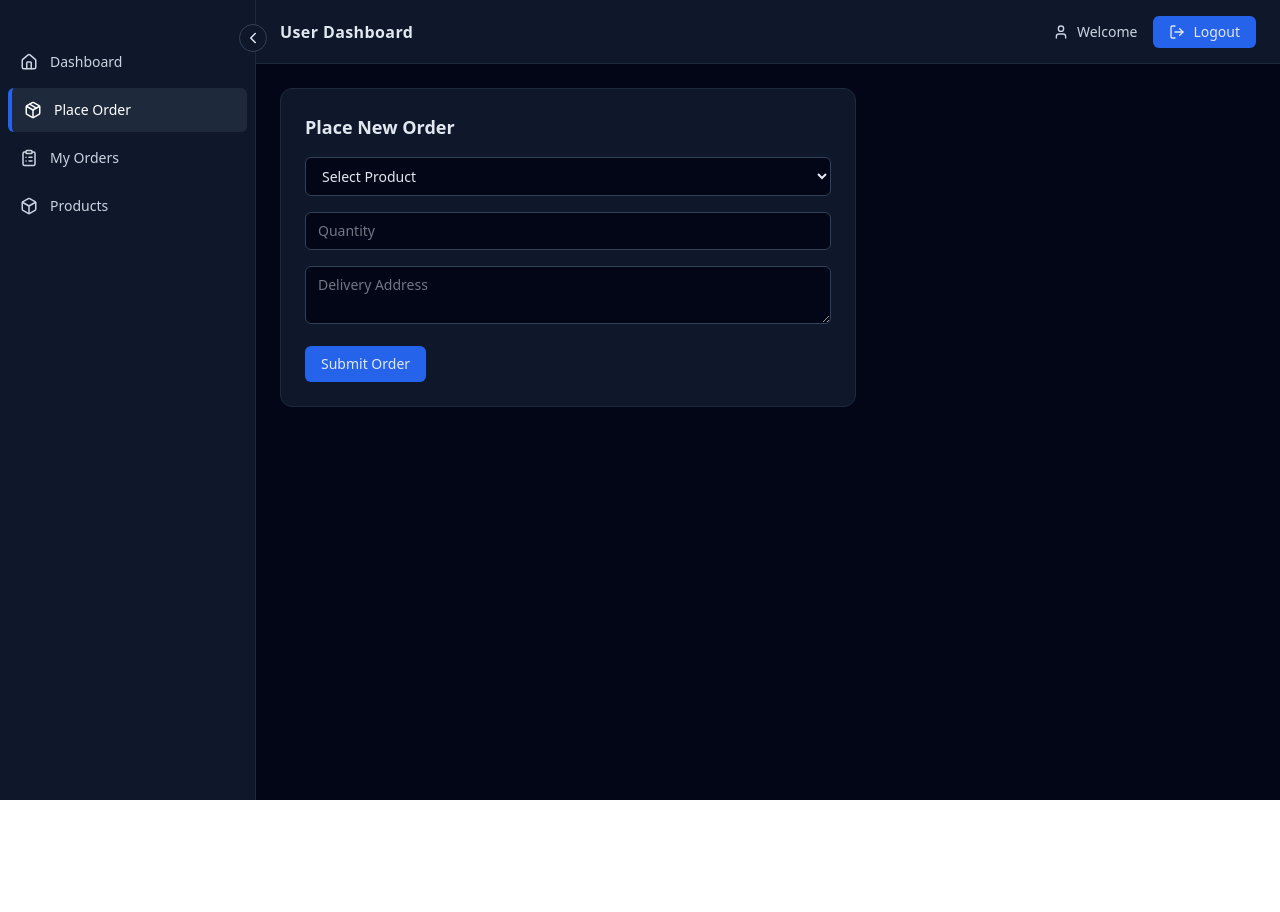
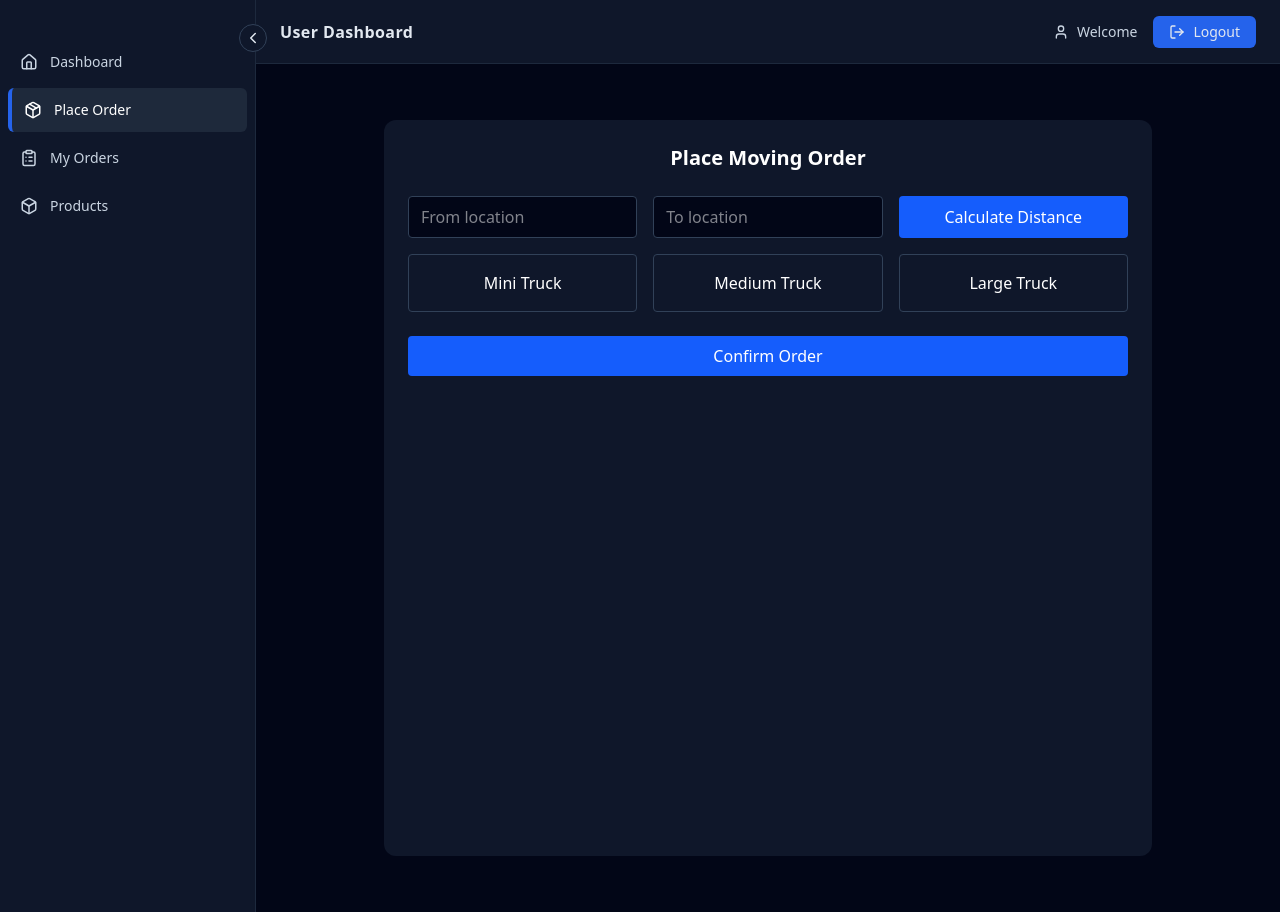
Before and after one commit to 92657/OnlinePckagingService, a React (Vite) app: page /user/place-order in a window 1280 px wide. Before the commit the page ends 800 px from the top, so only its background shows below. Built offline with nearby package versions, Linux system fonts and the light colour scheme.

Commit message:
Place order

```diff
--- a/index.html
+++ b/index.html
@@ -4,7 +4,8 @@
     <meta charset="UTF-8" />
     <link rel="icon" type="image/svg+xml" href="/vite.svg" />
     <meta name="viewport" content="width=device-width, initial-scale=1.0" />
-    <title>project</title>
+    <title>Online Packging Service</title>
+
   </head>
   <body>
     <div id="root"></div>
--- a/package.json
+++ b/package.json
@@ -10,6 +10,7 @@
     "preview": "vite preview"
   },
   "dependencies": {
+    "@react-google-maps/api": "^2.20.8",
     "@tailwindcss/vite": "^4.1.18",
     "firebase": "^12.7.0",
     "firebase-admin": "^13.6.0",
--- a/src/pages/Auth/Register.jsx
+++ b/src/pages/Auth/Register.jsx
@@ -66,9 +66,8 @@ const Register = () => {
         company,
         role: userRole,
       });
-
       setLoading(false);
-      navigate("/"); // Redirect to login
+      navigate("/login"); // Redirect to login
     } catch (err) {
       setLoading(false);
       setError(err.message);
@@ -153,7 +152,7 @@ const Register = () => {
         </form>
         <p className="text-sm mt-4 text-center">
           Already have an account?{" "}
-          <Link to="/" className="text-blue-600 hover:underline">
+          <Link to="/login" className="text-blue-600 hover:underline">
             Login here
           </Link>
         </p>
--- /dev/null
+++ b/src/pages/Home.jsx
@@ -0,0 +1,88 @@
+import { useState } from "react";
+import { addDoc, collection, serverTimestamp } from "firebase/firestore";
+import { db } from "../firebase/Firebase";
+
+const Placeorder = () => {
+  const [pickup, setPickup] = useState("");
+  const [drop, setDrop] = useState("");
+  const [distance, setDistance] = useState("");
+  const [loading, setLoading] = useState(false);
+  const [error, setError] = useState("");
+
+  const calculateDistanceAndSave = () => {
+    if (!window.google) {
+      setError("Google Maps not loaded");
+      return;
+    }
+
+    setLoading(true);
+    setError("");
+
+    const service = new window.google.maps.DistanceMatrixService();
+
+    service.getDistanceMatrix(
+      {
+        origins: [pickup],
+        destinations: [drop],
+        travelMode: window.google.maps.TravelMode.DRIVING,
+        unitSystem: window.google.maps.UnitSystem.METRIC,
+      },
+      async (response, status) => {
+        setLoading(false);
+
+        if (status !== "OK") {
+          setError("Distance calculation failed");
+          return;
+        }
+
+        const element = response.rows[0].elements[0];
+
+        if (element.status !== "OK") {
+          setError("Invalid route");
+          return;
+        }
+
+        const distanceText = element.distance.text;
+        const distanceValue = element.distance.value / 1000; // km
+
+        setDistance(distanceText);
+
+        // 🔥 Save to Firebase
+        await addDoc(collection(db, "orders"), {
+          pickup,
+          drop,
+          distanceText,
+          distanceValue,
+          createdAt: serverTimestamp(),
+        });
+      }
+    );
+  };
+
+  return (
+    <div>
+      <h2>Place Order</h2>
+
+      <input
+        placeholder="Pickup location"
+        value={pickup}
+        onChange={(e) => setPickup(e.target.value)}
+      />
+
+      <input
+        placeholder="Drop location"
+        value={drop}
+        onChange={(e) => setDrop(e.target.value)}
+      />
+
+      <button onClick={calculateDistanceAndSave} disabled={loading}>
+        {loading ? "Calculating..." : "Place Order"}
+      </button>
+
+      {distance && <p>Distance: {distance}</p>}
+      {error && <p style={{ color: "red" }}>{error}</p>}
+    </div>
+  );
+};
+
+export default Placeorder;
--- a/src/pages/user/Placeorder.jsx
+++ b/src/pages/user/Placeorder.jsx
@@ -1,100 +1,181 @@
 import React, { useState } from "react";
 import { collection, addDoc, serverTimestamp } from "firebase/firestore";
-import { db } from "../../firebase/Firebase"; // Firebase Firestore
+import { db, auth } from "../../firebase/Firebase";
 import { useNavigate } from "react-router-dom";
+
+/* 🚚 Truck options */
+const trucks = [
+  { id: 1, name: "Mini Truck", basePrice: 2000 },
+  { id: 2, name: "Medium Truck", basePrice: 4000 },
+  { id: 3, name: "Large Truck", basePrice: 7000 },
+];
 
 const PlaceOrder = () => {
   const navigate = useNavigate();
 
-  // Form state
-  const [product, setProduct] = useState("");
-  const [quantity, setQuantity] = useState("");
-  const [address, setAddress] = useState("");
+  const [from, setFrom] = useState("");
+  const [to, setTo] = useState("");
+  const [distance, setDistance] = useState(null);
+  const [selectedTruck, setSelectedTruck] = useState(null);
+  const [price, setPrice] = useState(null);
+  const [loading, setLoading] = useState(false);
 
-  // List of available products
-  const products = [
-    "Small Box",
-    "Medium Box",
-    "Large Box",
-    "Bubble Wrap Pack",
-    "Tape Roll",
-    "Envelope Pack",
-  ];
+  /* 🌍 Convert place name to coordinates using OpenStreetMap */
+  const getCoords = async (place) => {
+    const res = await fetch(
+      `https://nominatim.openstreetmap.org/search?q=${encodeURIComponent(
+        place
+      )}&format=json`
+    );
+    const data = await res.json();
+    if (!data.length) throw new Error("Location not found");
+    return [parseFloat(data[0].lat), parseFloat(data[0].lon)];
+  };
 
-  const handleSubmit = async (e) => {
-    e.preventDefault();
+  /* 📏 Calculate distance using Haversine formula */
+  const calculateDistance = async () => {
+    if (!from || !to) {
+      alert("Enter both locations");
+      return;
+    }
 
-    if (!product || !quantity || !address) {
-      alert("Please fill all fields!");
+    setLoading(true);
+    try {
+      const [lat1, lon1] = await getCoords(from);
+      const [lat2, lon2] = await getCoords(to);
+
+      const toRad = (x) => (x * Math.PI) / 180;
+      const R = 6371; // km
+      const dLat = toRad(lat2 - lat1);
+      const dLon = toRad(lon2 - lon1);
+      const a =
+        Math.sin(dLat / 2) ** 2 +
+        Math.cos(toRad(lat1)) *
+          Math.cos(toRad(lat2)) *
+          Math.sin(dLon / 2) ** 2;
+      const c = 2 * Math.atan2(Math.sqrt(a), Math.sqrt(1 - a));
+      const km = (R * c).toFixed(1);
+
+      setDistance(km);
+      setSelectedTruck(null);
+      setPrice(null);
+    } catch (err) {
+      console.error(err);
+      alert(err.message);
+    } finally {
+      setLoading(false);
+    }
+  };
+
+  /* 💰 Calculate price */
+  const calculatePrice = (truck) => {
+    if (!distance) {
+      alert("Calculate distance first");
+      return;
+    }
+    const total = truck.basePrice + distance * 20; // ₹20 per km
+    setSelectedTruck(truck);
+    setPrice(total);
+  };
+
+  /* 📦 Submit order to Firebase */
+  const handleSubmit = async () => {
+    if (!auth.currentUser) {
+      alert("Login required");
+      return;
+    }
+
+    if (!from || !to || !distance || !selectedTruck) {
+      alert("Fill all fields");
       return;
     }
 
     try {
       await addDoc(collection(db, "orders"), {
-        product,
-        quantity,
-        address,
+        userId: auth.currentUser.uid,
+        from,
+        to,
+        distance: Number(distance),
+        truckType: selectedTruck.name,
+        price,
         status: "pending",
         createdAt: serverTimestamp(),
       });
 
       alert("Order placed successfully!");
-
-      // Reset form
-      setProduct("");
-      setQuantity("");
-      setAddress("");
-
-      navigate("/user/orders"); // redirect to orders page
-    } catch (error) {
-      console.error("Error adding order: ", error);
-      alert("Failed to place order.");
+      navigate("/user/orders");
+    } catch (err) {
+      console.error(err);
+      alert("Failed to place order");
     }
   };
 
   return (
-    <div className="max-w-xl bg-[#0F172A] p-6 rounded-xl border border-slate-800">
-      <h2 className="text-lg font-semibold mb-4">Place New Order</h2>
+    <div className="min-h-screen bg-[#020617] flex justify-center px-4 py-8">
+      <div className="w-full max-w-3xl bg-[#0F172A] p-6 rounded-xl text-white">
+        <h2 className="text-xl font-semibold mb-6 text-center">
+          Place Moving Order
+        </h2>
 
-      <form className="space-y-4" onSubmit={handleSubmit}>
-        {/* Product Dropdown */}
-        <select
-          value={product}
-          onChange={(e) => setProduct(e.target.value)}
-          className="w-full bg-[#020617] border border-slate-700 rounded-md px-3 py-2 text-sm"
-        >
-          <option value="">Select Product</option>
-          {products.map((p, index) => (
-            <option key={index} value={p}>
-              {p}
-            </option>
+        {/* Locations */}
+        <div className="grid md:grid-cols-3 gap-4 mb-4">
+          <input
+            placeholder="From location"
+            value={from}
+            onChange={(e) => setFrom(e.target.value)}
+            className="bg-[#020617] border border-slate-700 rounded px-3 py-2"
+          />
+          <input
+            placeholder="To location"
+            value={to}
+            onChange={(e) => setTo(e.target.value)}
+            className="bg-[#020617] border border-slate-700 rounded px-3 py-2"
+          />
+          <button
+            onClick={calculateDistance}
+            className="bg-blue-600 rounded hover:bg-blue-700"
+          >
+            {loading ? "Calculating..." : "Calculate Distance"}
+          </button>
+        </div>
+
+        {distance && (
+          <p className="text-center mb-4">
+            Distance: <b className="text-blue-400">{distance} KM</b>
+          </p>
+        )}
+
+        {/* Trucks */}
+        <div className="grid md:grid-cols-3 gap-4">
+          {trucks.map((truck) => (
+            <div
+              key={truck.id}
+              onClick={() => calculatePrice(truck)}
+              className={`cursor-pointer p-4 rounded border ${
+                selectedTruck?.id === truck.id
+                  ? "border-blue-500"
+                  : "border-slate-700"
+              }`}
+            >
+              <p className="text-center">{truck.name}</p>
+            </div>
           ))}
-        </select>
+        </div>
 
-        {/* Quantity Input */}
-        <input
-          type="number"
-          placeholder="Quantity"
-          value={quantity}
-          onChange={(e) => setQuantity(e.target.value)}
-          className="w-full bg-[#020617] border border-slate-700 rounded-md px-3 py-2 text-sm"
-        />
-
-        {/* Address Input */}
-        <textarea
-          placeholder="Delivery Address"
-          value={address}
-          onChange={(e) => setAddress(e.target.value)}
-          className="w-full bg-[#020617] border border-slate-700 rounded-md px-3 py-2 text-sm"
-        />
+        {price && (
+          <div className="mt-6 text-center">
+            <p className="text-slate-400">Estimated Price</p>
+            <h3 className="text-2xl text-blue-400 font-bold">₹ {price}</h3>
+          </div>
+        )}
 
         <button
-          type="submit"
-          className="bg-[#2563EB] px-4 py-2 rounded-md hover:bg-[#1E40AF] text-sm"
+          onClick={handleSubmit}
+          className="mt-6 w-full bg-blue-600 py-2 rounded hover:bg-blue-700"
         >
-          Submit Order
+          Confirm Order
         </button>
-      </form>
+      </div>
     </div>
   );
 };
--- a/src/pages/user/Usernavbar.jsx
+++ b/src/pages/user/Usernavbar.jsx
@@ -11,7 +11,7 @@ const UserNavbar = () => {
     try {
       await signOut(auth); // sign out from Firebase
       localStorage.clear(); // optional: clear any local storage data
-      navigate("/"); // navigate to login page
+      navigate("/login"); // navigate to login page
     } catch (error) {
       console.error("Logout Error:", error);
     }
--- a/src/routes/AppRoutes.jsx
+++ b/src/routes/AppRoutes.jsx
@@ -19,10 +19,12 @@ import UserDashboard from "../pages/user/Userdashboard";
 import UserOrder from "../pages/user/Userorder";
 import PlaceOrder from "../pages/user/Placeorder";
 import UserProducts from "../pages/user/Userproducts";
+import Home from "../pages/Home";
 
 export const router = createBrowserRouter([
 
-  { path: "/", element: <Login /> },
+  { path: "/", element: <Home/> },
+  {path:"/login",element:<Login/>},
   { path: "/register", element: <Register /> },
   { path: "/forgot-password", element: <Forget /> },
 
```
Also changed, not shown: src/pages/user/Image/minitruck.jpeg (added), 1 other file (tests, documents, lock files or other folders).
